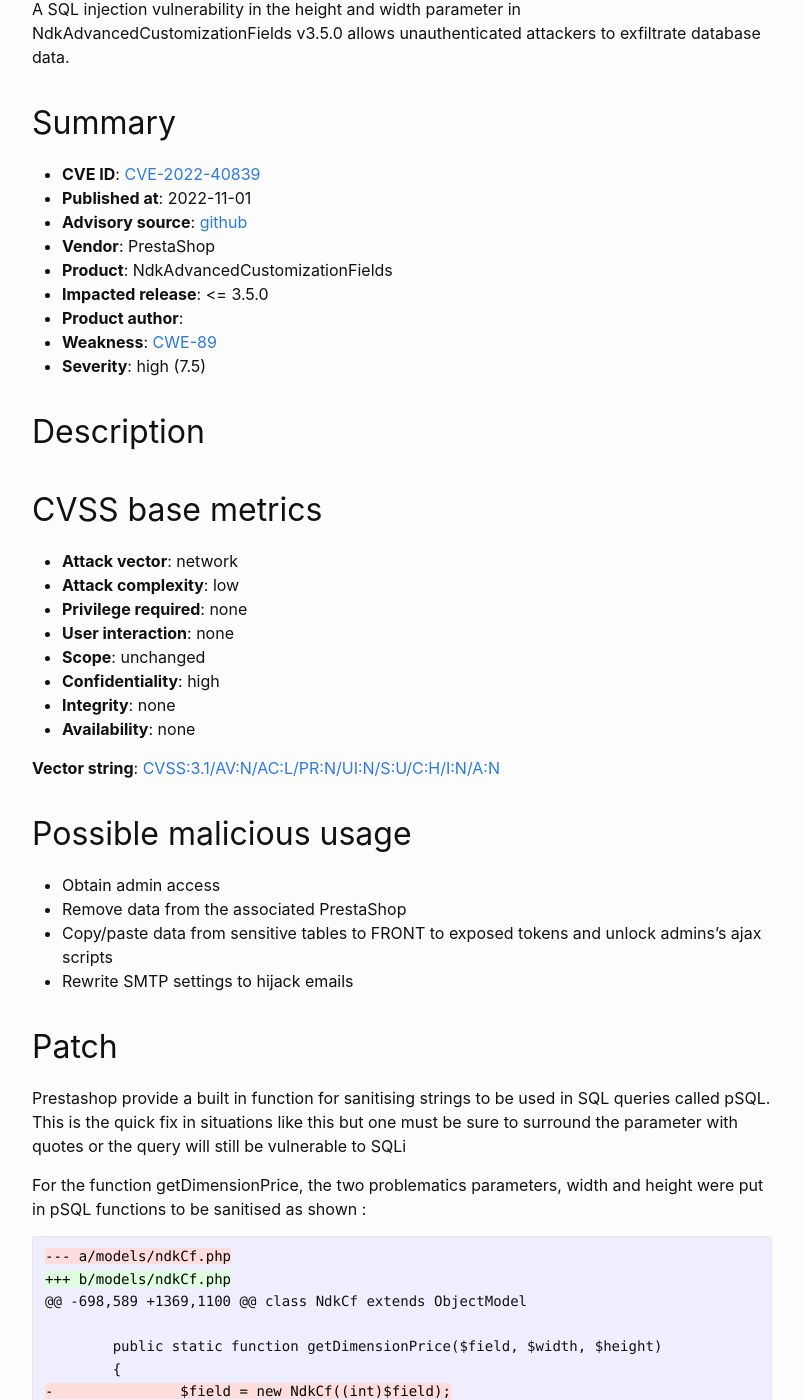
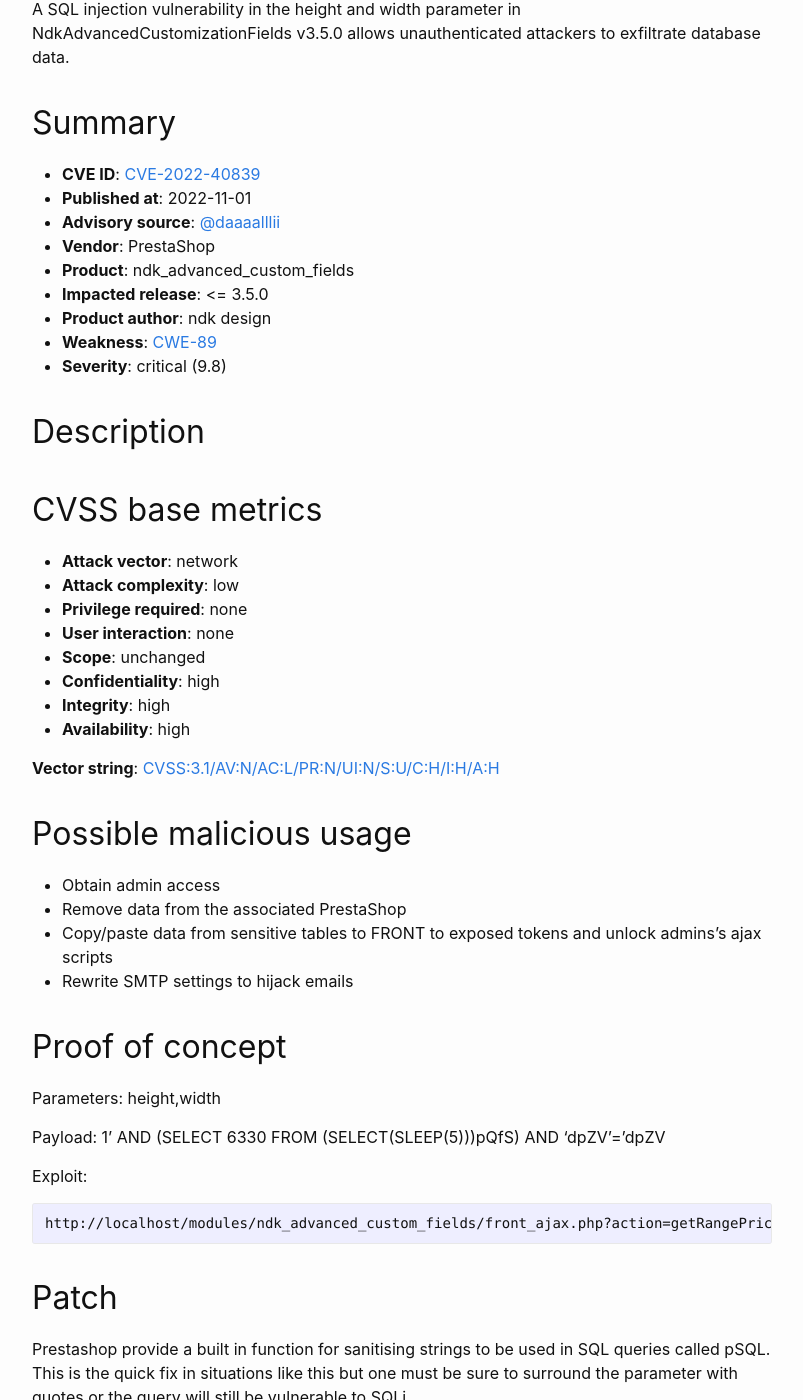
Before and after one commit to friends-of-presta/security-advisories, a Jekyll site: the page built from _posts/2022-11-01-ndk_advanced_custom_fields.md, in a window 1280 px wide and 1400 px high, scrolled down 367 px. Shown: the whole window, without its empty margins (238-1041 px from the left). Built offline with Jekyll 4.4.1, drawn with Linux system fonts in a browser that asks for light colours; some of the changed text lies outside the part shown.

Commit message:
Update and rename 2022-09-19-ndkadvancedcustomizationfields.md to 2022-11-01-ndk_advanced_custom_fields.md

````diff
--- a/_posts/2022-09-19-ndkadvancedcustomizationfields.md
+++ b/_posts/2022-11-01-ndk_advanced_custom_fields.md
@@ -4,8 +4,8 @@ title: "[CVE-2022-40839] Improper neutralization of SQL parameter in NdkAdvanced
 categories: module
 author:
 - Friends-Of-Presta.org
-meta: "CVE,PrestaShop,ndkadvancedcustomizationfields"
-severity: "high (7.5)"
+meta: "CVE,PrestaShop,ndk_advanced_custom_fields"
+severity: "critical (9.8)"
 ---
 
 A SQL injection vulnerability in the height and width parameter in NdkAdvancedCustomizationFields v3.5.0 allows unauthenticated attackers to exfiltrate database data.
@@ -14,13 +14,13 @@ A SQL injection vulnerability in the height and width parameter in NdkAdvancedCu
 
 * **CVE ID**: [CVE-2022-40839](https://cve.mitre.org/cgi-bin/cvename.cgi?name=CVE-2022-40839)
 * **Published at**: 2022-11-01
-* **Advisory source**: [github](https://github.com/daaaalllii/cve-s/blob/main/CVE-2022-40839/poc.txt)
+* **Advisory source**: [@daaaalllii](https://github.com/daaaalllii/cve-s/blob/main/CVE-2022-40839/poc.txt)
 * **Vendor**: PrestaShop
-* **Product**: NdkAdvancedCustomizationFields
+* **Product**: ndk_advanced_custom_fields
 * **Impacted release**: <= 3.5.0
-* **Product author**:
+* **Product author**: ndk design
 * **Weakness**: [CWE-89](https://cwe.mitre.org/data/definitions/89.html)
-* **Severity**: high (7.5)
+* **Severity**: critical (9.8)
 
 ## Description
 
@@ -32,10 +32,10 @@ A SQL injection vulnerability in the height and width parameter in NdkAdvancedCu
 * **User interaction**: none
 * **Scope**: unchanged
 * **Confidentiality**: high
-* **Integrity**: none
-* **Availability**: none
+* **Integrity**: high
+* **Availability**: high
 
-**Vector string**: [CVSS:3.1/AV:N/AC:L/PR:N/UI:N/S:U/C:H/I:N/A:N](https://nvd.nist.gov/vuln-metrics/cvss/v3-calculator?vector=AV:N/AC:L/PR:N/UI:N/S:U/C:H/I:N/A:N)
+**Vector string**: [CVSS:3.1/AV:N/AC:L/PR:N/UI:N/S:U/C:H/I:H/A:H](https://nvd.nist.gov/vuln-metrics/cvss/v3-calculator?vector=AV:N/AC:L/PR:N/UI:N/S:U/C:H/I:H/A:H)
 
 ## Possible malicious usage
 
@@ -43,6 +43,18 @@ A SQL injection vulnerability in the height and width parameter in NdkAdvancedCu
 * Remove data from the associated PrestaShop
 * Copy/paste data from sensitive tables to FRONT to exposed tokens and unlock admins's ajax scripts
 * Rewrite SMTP settings to hijack emails
+
+## Proof of concept
+
+Parameters: height,width
+
+Payload: 1' AND (SELECT 6330 FROM (SELECT(SLEEP(5)))pQfS) AND 'dpZV'='dpZV
+
+Exploit:
+```
+http://localhost/modules/ndk_advanced_custom_fields/front_ajax.php?action=getRangePrice&group=19&width=1' AND (SELECT 6330 FROM (SELECT(SLEEP(5)))pQfS) AND 'dpZV'='dpZV&height=1
+```
+
 
 ## Patch
 
````
